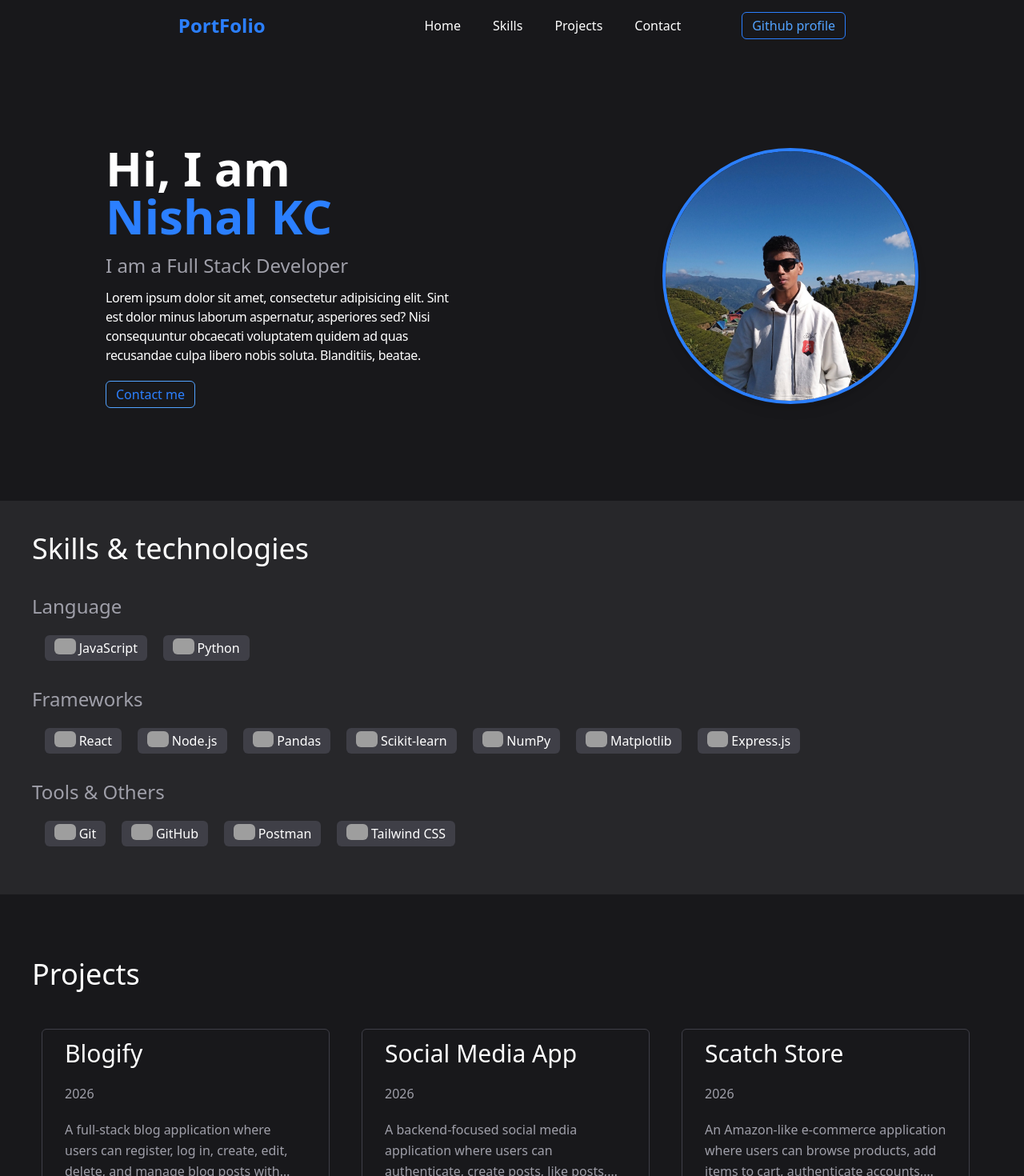
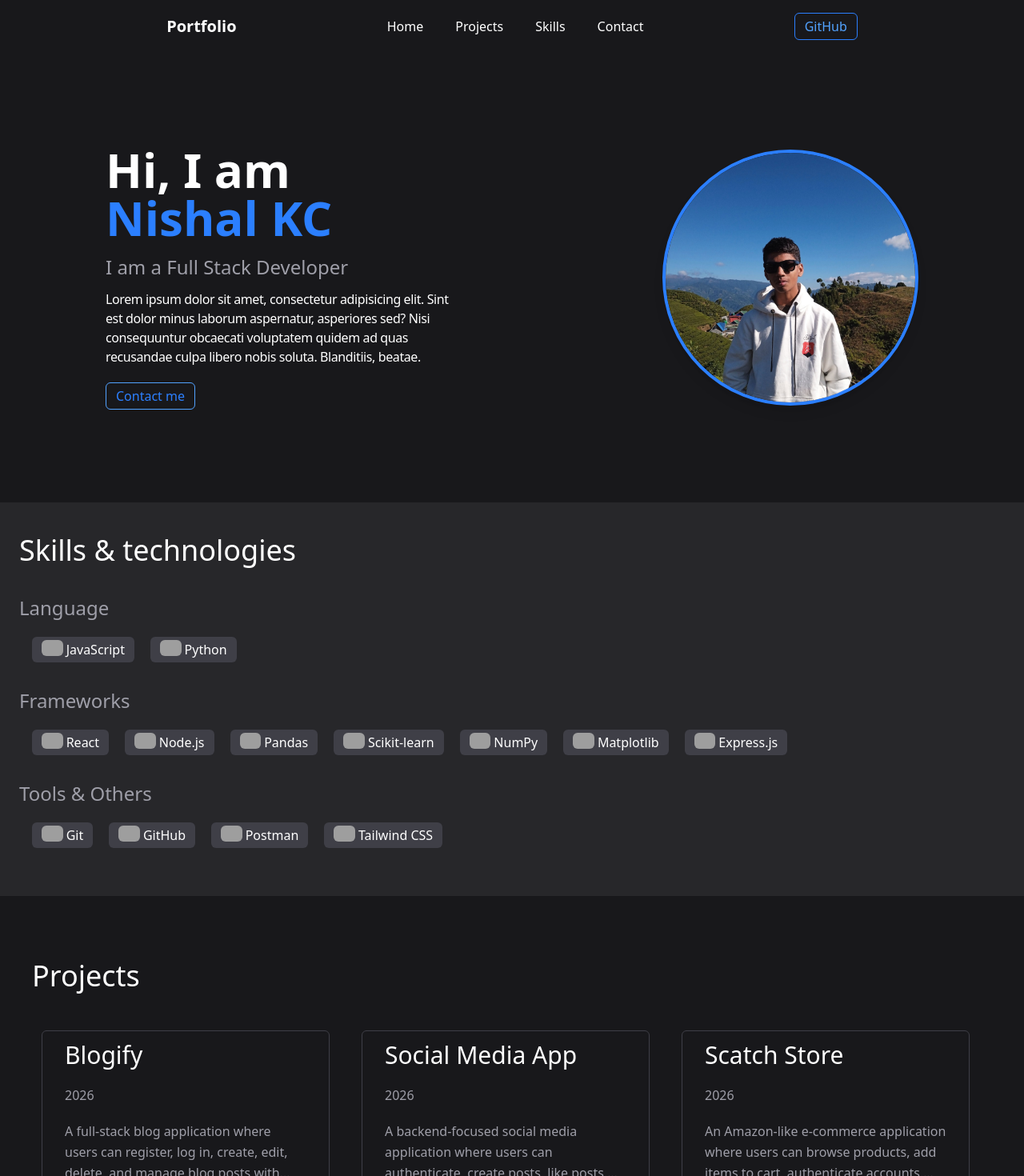
Before and after one commit to NishalKC/portfolio--Nishal, a React (Vite) app: page / in a window 1280 px wide. Shown: the top 1470 px of the page at 80% size. Built offline with nearby package versions, Linux system fonts and the light colour scheme; grey boxes are pictures that could not be loaded.

Commit message:
adding contact and footer in portfolio

```diff
--- a/package.json
+++ b/package.json
@@ -14,6 +14,7 @@
     "lucide-react": "^1.47.0",
     "react": "^19.2.8",
     "react-dom": "^19.2.8",
+    "react-icons": "^5.7.0",
     "tailwindcss": "^4.3.3"
   },
   "devDependencies": {
--- a/src/App.jsx
+++ b/src/App.jsx
@@ -5,6 +5,8 @@ import Home from './components/Home'
 import Skills from "./components/Skills"
 import Projects from './components/Projects'
 import Education from './components/Education'
+import Contact from './components/Contact'
+import Footer from './components/Footer'
 
 const App = () => {
   return (
@@ -14,6 +16,8 @@ const App = () => {
       <Skills/>
       <Projects/>
       <Education/>
+      <Contact/>
+      <Footer/>
     </div>
   )
 }
--- /dev/null
+++ b/src/components/Contact.jsx
@@ -0,0 +1,58 @@
+import { Mail, MapPin } from "lucide-react";
+import { FaGithub, FaLinkedin } from "react-icons/fa";
+
+const Contact = () => {
+  return (
+    <section id="contact" className="bg-zinc-800 px-10 py-16">
+      <div className="max-w-3xl mx-auto">
+        <h1 className="text-4xl font-semibold text-white">Get In Touch</h1>
+
+        <p className="text-zinc-400 mt-3">
+          Interested in collaborating, building a project, or just saying hello?
+          Feel free to reach out.
+        </p>
+
+        <div className="mt-8 flex flex-col gap-4">
+          {/* Email */}
+          <a
+            href="mailto:n56007185@email.com"
+            className="flex items-center gap-3 p-4 rounded-xl bg-zinc-700 hover:bg-zinc-600 transition-colors"
+          >
+            <Mail className="text-blue-400" size={20} />
+            <span className="text-zinc-200">n56007185@email.com</span>
+          </a>
+
+          {/* GitHub */}
+          <a
+            href="https://github.com/NishalKC"
+            target="_blank"
+            rel="noopener noreferrer"
+            className="flex items-center gap-3 p-4 rounded-xl bg-zinc-700 hover:bg-zinc-600 transition-colors"
+          >
+            <FaGithub className="text-blue-400 text-xl" />
+            <span className="text-zinc-200">github.com/NishalKC</span>
+          </a>
+
+          {/* LinkedIn */}
+          <a
+            href="https://linkedin.com/in/your-linkedin"
+            target="_blank"
+            rel="noopener noreferrer"
+            className="flex items-center gap-3 p-4 rounded-xl bg-zinc-700 hover:bg-zinc-600 transition-colors"
+          >
+            <FaLinkedin className="text-blue-400 text-xl" />
+            <span className="text-zinc-200">LinkedIn Profile</span>
+          </a>
+
+          {/* Location */}
+          <div className="flex items-center gap-3 p-4 rounded-xl bg-zinc-700">
+            <MapPin className="text-blue-400" size={20} />
+            <span className="text-zinc-200">Nepal</span>
+          </div>
+        </div>
+      </div>
+    </section>
+  );
+};
+
+export default Contact;
--- a/src/components/Education.jsx
+++ b/src/components/Education.jsx
@@ -12,7 +12,7 @@ const Education = () => {
     <div className="flex flex-col px-10 py-10 gap-6">
       <h1 className="text-4xl font-semibold">Education</h1>
 
-      <div className="bg-zinc-800 rounded-xl p-6">
+      <div className="  rounded-xl p-6">
         <div className="flex justify-between items-start flex-wrap gap-3">
           <div>
             <h2 className="text-2xl font-semibold">
--- /dev/null
+++ b/src/components/Footer.jsx
@@ -0,0 +1,53 @@
+import {  Mail, Heart } from "lucide-react";
+import { FaGithub, FaLinkedin } from "react-icons/fa";
+
+const Footer = () => {
+  return (
+    <footer className="bg-zinc-900 border-t border-zinc-700 px-6 py-10 mt-16">
+      <div className="max-w-6xl mx-auto flex flex-col items-center gap-4 text-center">
+        <h2 className="text-2xl font-semibold text-white">Nishal KC</h2>
+
+        <p className="text-zinc-400 max-w-md">
+          Full-Stack Developer & AI/ML Learner from Nepal, building modern web
+          applications and machine learning projects.
+        </p>
+
+        <div className="flex gap-6 text-zinc-300">
+          <a
+            href="mailto:your-email@gmail.com"
+            className="hover:text-blue-400 transition-colors"
+          >
+            <Mail size={22} />
+          </a>
+
+          <a
+            href="https://github.com/NishalKC"
+            target="_blank"
+            rel="noopener noreferrer"
+            className="hover:text-blue-400 transition-colors"
+          >
+            <FaGithub size={22} />
+          </a>
+
+          <a
+            href="https://linkedin.com/in/your-linkedin"
+            target="_blank"
+            rel="noopener noreferrer"
+            className="hover:text-blue-400 transition-colors"
+          >
+            <FaLinkedin size={22} />
+          </a>
+        </div>
+
+        <div className="w-full h-px bg-zinc-700 my-3" />
+
+        <p className="flex items-center gap-2 text-sm text-zinc-500">
+          © 2026 Nishal KC. Built with React & Tailwind CSS.
+          <Heart size={16} className="text-red-500" />
+        </p>
+      </div>
+    </footer>
+  );
+};
+
+export default Footer;
--- a/src/components/Navbar.jsx
+++ b/src/components/Navbar.jsx
@@ -1,20 +1,61 @@
+import { useState } from "react";
+import { Menu, X } from "lucide-react";
+
 const Navbar = () => {
+  const [open, setOpen] = useState(false);
+
   return (
-    <div className="bg-zinc-900 text-white w-full">
-      <nav className="max-w-7xl mx-auto h-16 flex items-center md:justify-evenly px-6 md:px-6 py-4">
-        <h1 className="text-2xl font-bold text-blue-500">PortFolio</h1>
-        <div className="hidden md:flex items-center justify-between gap-19">
-          <ul className="list-none flex gap-10">
-            <li className="cursor-pointer hover:text-blue-400 transition-colors"><a href="#Home">Home</a></li>
-            <li className="cursor-pointer hover:text-blue-400 transition-colors"><a href="#Skills">Skills</a></li>
-            <li className="cursor-pointer hover:text-blue-400 transition-colors"><a href="#Projects">Projects</a></li>
-            <li className="cursor-pointer hover:text-blue-400 transition-colors"><a href="#contact">Contact</a></li>
+    <nav className="flex items-center justify-evenly px-6 py-4 bg-zinc-900 text-white">
+      <h1 className="text-xl font-bold">Portfolio</h1>
+
+      {/* Desktop Menu */}
+      <div className="hidden md:flex gap-8 items-center">
+        <a href="#Home" className="p-1 hover:text-blue-500 transition-colors">Home</a>
+        <a href="#Projects" className="p-1 hover:text-blue-500 transition-colors">Projects</a>
+        <a href="#Skills" className="p-1 hover:text-blue-500 transition-colors">Skills</a>
+        <a href="#Contact" className="p-1 hover:text-blue-500 transition-colors">Contact</a>
+
+
+      </div>
+      <a
+          href="https://github.com/NishalKC"
+          target="_blank"
+          rel="noopener noreferrer"
+          className="border border-blue-500 px-3 py-1 rounded-md text-blue-400 hover:bg-blue-500 hover:text-white transition"
+        >
+          GitHub
+        </a>
+
+      {/* Mobile Menu Button */}
+      <button
+        onClick={() => setOpen(!open)}
+        className="md:hidden"
+      >
+        {open ? <X size={28} /> : <Menu size={28} />}
+      </button>
+
+      {/* Mobile Dropdown */}
+      {open && (
+        <div className="absolute top-16 right-6 w-52 bg-zinc-800 rounded-xl p-4 md:hidden shadow-lg">
+          <ul className="flex flex-col gap-4">
+            <li><a href="#Home" onClick={() => setOpen(false)}>Home</a></li>
+            <li><a href="#Skills" onClick={() => setOpen(false)}>Skills</a></li>
+            <li><a href="#Projects" onClick={() => setOpen(false)}>Projects</a></li>
+            <li><a href="#Contact" onClick={() => setOpen(false)}>Contact</a></li>
           </ul>
-          <a href="https://github.com/NishalKC/" className="border px-3 py-1 border-blue-500 cursor-pointer text-blue-400 hover:bg-blue-500 hover:text-white transition-colors rounded-md">Github profile</a>
+
+          <a
+            href="https://github.com/NishalKC"
+            target="_blank"
+            rel="noopener noreferrer"
+            className="block mt-4 border border-blue-500 text-blue-400 text-center py-2 rounded-md hover:bg-blue-500 hover:text-white transition"
+          >
+            GitHub Profile
+          </a>
         </div>
-      </nav>
-    </div>
-  )
-}
+      )}
+    </nav>
+  );
+};
 
-export default Navbar
+export default Navbar;
--- a/src/components/ProjectCard.jsx
+++ b/src/components/ProjectCard.jsx
@@ -28,7 +28,7 @@ const ProjectCard = ({project}) => {
             }
             )}
         </div>
-        <h1 className="text-zinc-400 text-xl hover:underline cursor-pointer transform-all">visit </h1>
+        <h1 className="text-zinc-400  hover:underline cursor-pointer transform-all">Visit{"-->"} </h1>
     </div>
   )
 }
--- a/src/components/Skills.jsx
+++ b/src/components/Skills.jsx
@@ -61,7 +61,7 @@ const tools = [
 ];
 
   return (
-    <div id="Skills" className='bg-zinc-800 mt-10 flex flex-col px-10 py-10'>
+    <div id="Skills" className='bg-zinc-800 mt-10 flex flex-col px-6 py-10'>
       <h1 className="text-4xl mb-4"> Skills & technologies</h1>
       <div className="flex flex-col gap-3 mt-5">
           <div>
```
Also changed, not shown: 1 other file (tests, documents, lock files or other folders).
